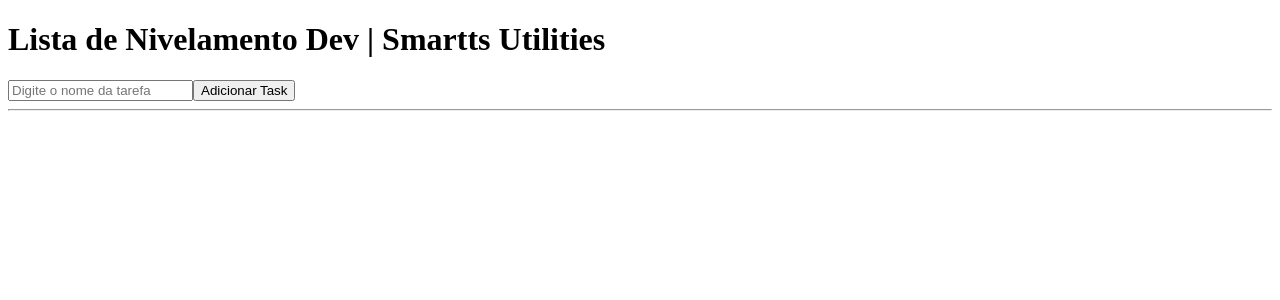
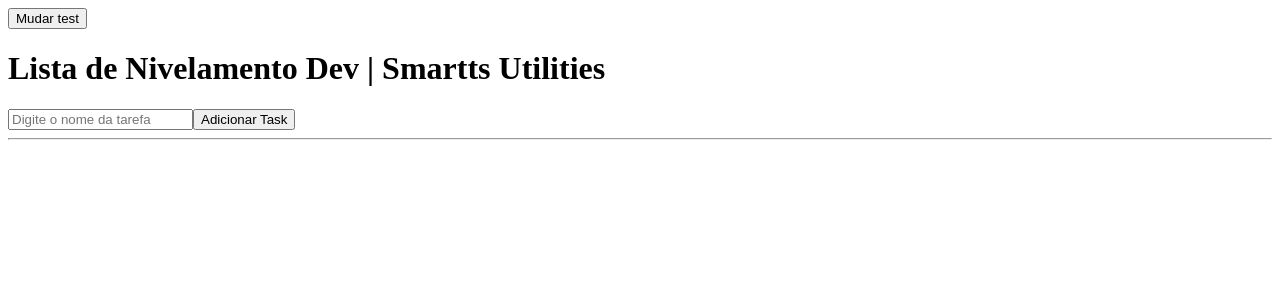
Before and after one commit to romulorosafullstack/2025-react-ts-lista-tarefas, a React (Vite) app: page / in a window 1280 px wide. Shown: the top 300 px of the page. Built offline with nearby package versions, Linux system fonts and the light colour scheme.

Commit message:
hook useEffect test - parte1

```diff
--- a/src/App.tsx
+++ b/src/App.tsx
@@ -1,4 +1,8 @@
-import { useState } from "react"
+// HOOK USEEFFECT
+// Hook reponsavel pelo ciclo de vida
+
+// 2) Importo o useEffect do react
+import { useEffect, useState } from "react"
 
 export default function App() {
   const [input, setInput] = useState("")
@@ -7,6 +11,19 @@
     enabled: false,
     task: '',
   })
+
+  //3) Crio o state para controlar o test passado no useEffect
+  const [test, setTest] = useState(true)
+
+  //1) Crio o useEffect pra esse componente
+  // Se [] é um array de estados vazio/não há dependências, o useEffect é chamado só uma vez quando o componente é montado
+  // Se [state] é um array com um ou mais estados, o useEffect é chamado uma vez ao renderizar o component e a cada vez que o(s) estado(s) passado(s) mudarem
+  useEffect(() => {
+    console.log("Component renderizado!")
+    console.log(test)
+  }, [test]) // Executa o useEffect sempre que test mudar
+
+
 
   function handleRegister() {
     if (!input) {
@@ -53,6 +70,8 @@
 
   return (
     <>
+      {/* 4) Crio botão que atualiza o state do test */}
+      <button onClick={() => setTest(!test)}>Mudar test</button>
       <h1>Lista de Nivelamento Dev | Smartts Utilities</h1>
 
       <input
```
